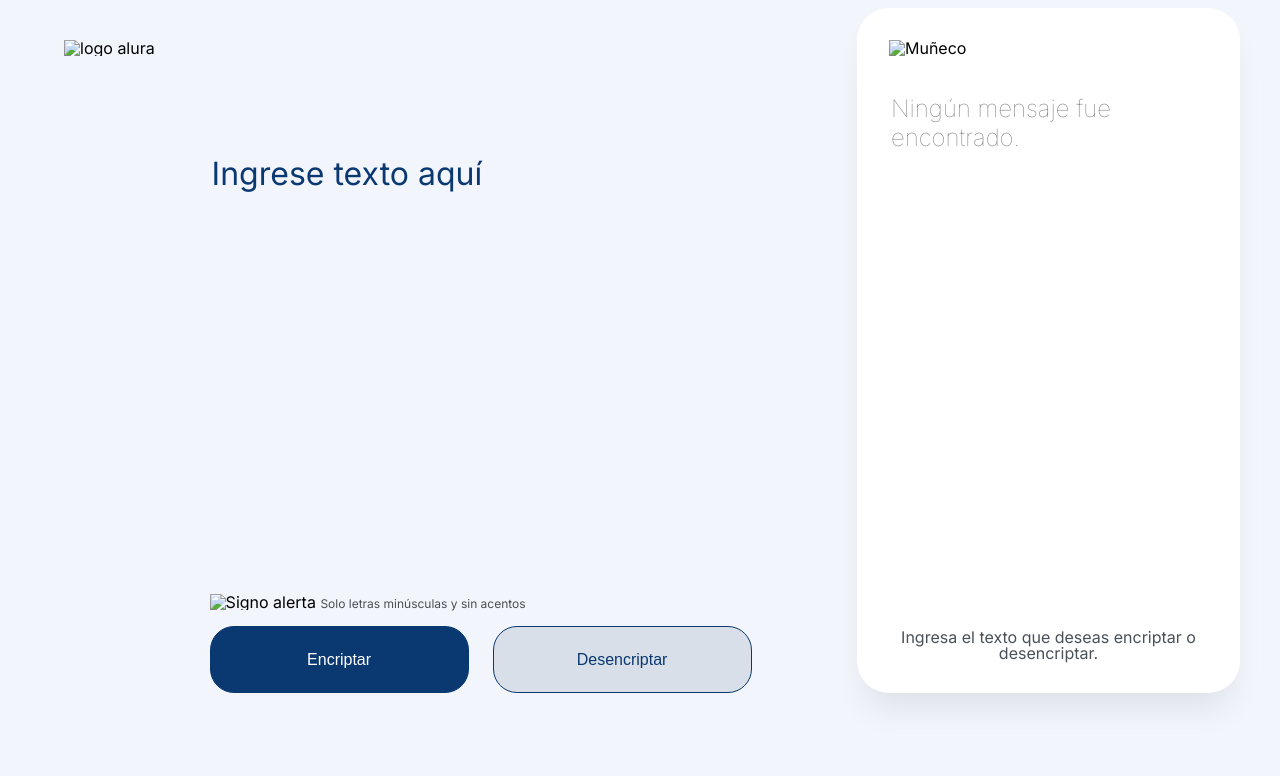
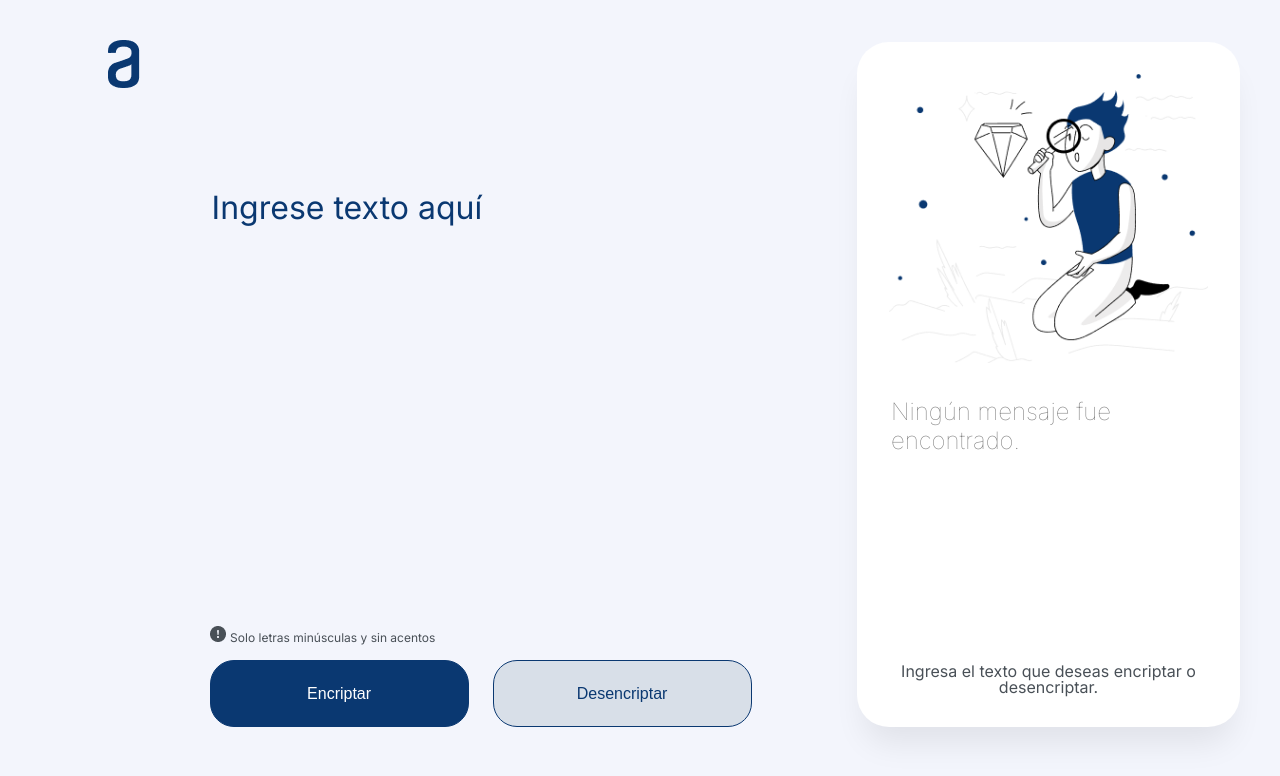
Before and after one commit to Julieta1998/Encriptor, a plain HTML site: page index.html in a window 1280 px wide. Drawn offline with Linux system fonts and the light colour scheme.

Commit message:
Update index.html
Corrección de rutas de imagen

```diff
--- a/index.html
+++ b/index.html
@@ -14,7 +14,7 @@
 <body>
     <header>
         <div class="cabecera">
-            <img src="imagenes/Logo.png" class="logo" alt="logo alura"></img>
+            <img src="Logo.png" class="logo" alt="logo alura"></img>
         </div>
     </header>
     <main>
@@ -23,7 +23,7 @@
                 <textarea id="ingresoTexto" class="campo-texto" placeholder="Ingrese texto aquí"></textarea>
 
                 <div class="btn-footer">
-                    <img src="imagenes/bi_exclamation-circle-fill.png" alt="Signo alerta">
+                    <img src="bi_exclamation-circle-fill.png" alt="Signo alerta">
                     <span class="informacion">Solo letras minúsculas y sin acentos</span>
                     <div class="botones">
                         <button id="botonEncriptar" class="btnEncriptar" >Encriptar</button>
@@ -33,7 +33,7 @@
             </div>
 
             <div id="right" class="right ajustar">
-                <img id="muneco" class="muneco" src="imagenes/Muñeco.png" alt="Muñeco">
+                <img id="muneco" class="muneco" src="Muñeco.png" alt="Muñeco">
                 <textarea id="mensajeFinal" class="mensaje_Final ajustar" placeholder="Ningún mensaje fue encontrado."></textarea>
                 <p id="rightInfo" class="infoAnuncio">Ingresa el texto que deseas encriptar o desencriptar.</p>
                 <button id="botonCopiar" class="btncopiar oculto">Copiar</button>
```
